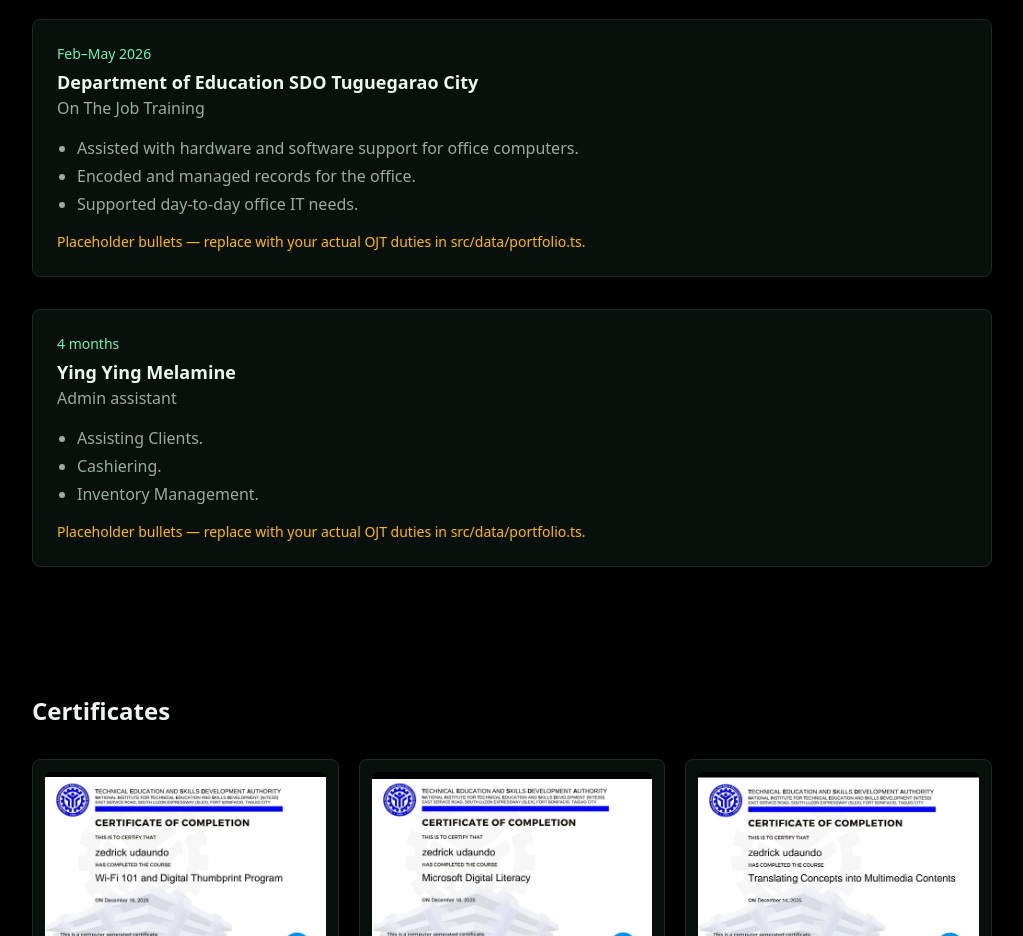
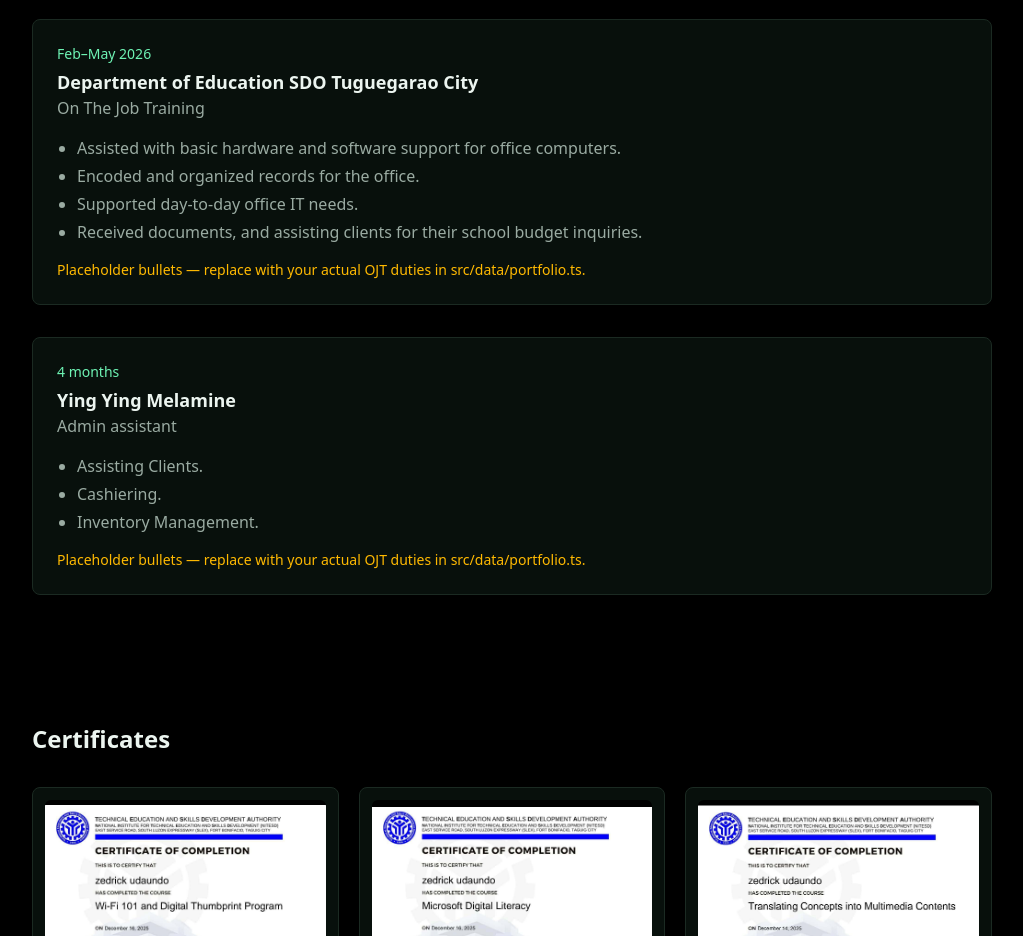
Before and after one commit to Cream101/zedIT, a Next.js app: page / in a window 1280 px wide. Shown: the part 4560-5496 px from the top of the page, without its empty margins (128-1151 px from the left). Built offline with nearby package versions, Linux system fonts and the light colour scheme.

Commit message:
Update portfolio entries: refine bullet points and add new responsibilities

```diff
--- a/src/data/portfolio.ts
+++ b/src/data/portfolio.ts
@@ -85,9 +85,10 @@ export const portfolio: Portfolio = {
       period: "Feb–May 2026",
       placeholder: true,
       bullets: [
-        "Assisted with hardware and software support for office computers.",
-        "Encoded and managed records for the office.",
+        "Assisted with basic hardware and software support for office computers.",
+        "Encoded and organized records for the office.",
         "Supported day-to-day office IT needs.",
+        "Received documents, and assisting clients for their school budget inquiries.",
       ],
     },
  {
```
